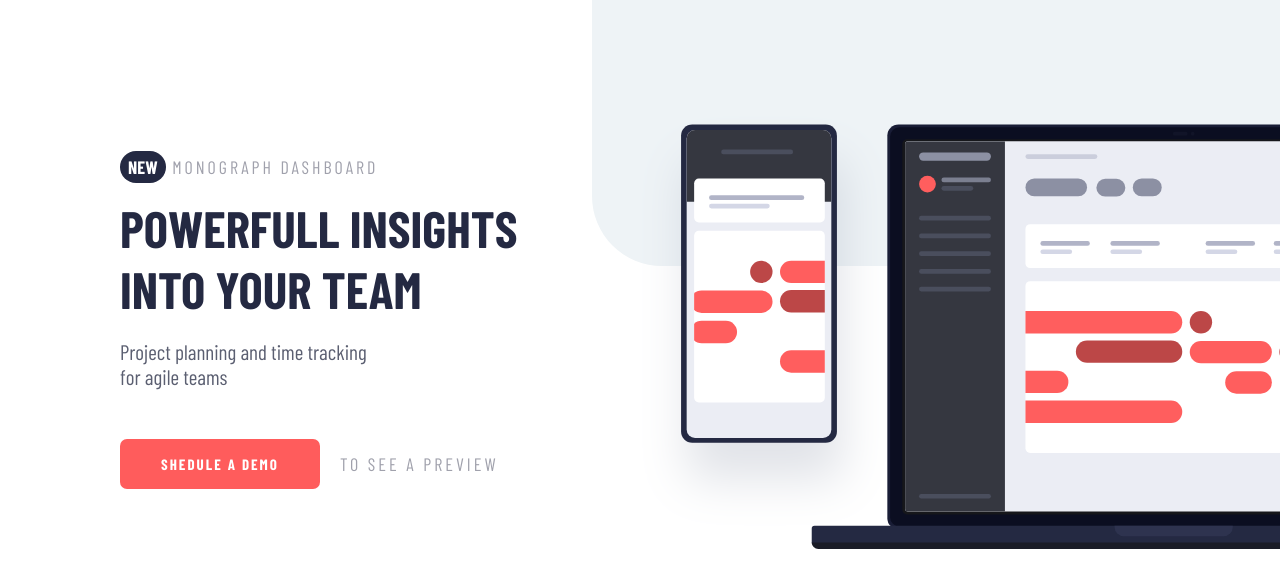
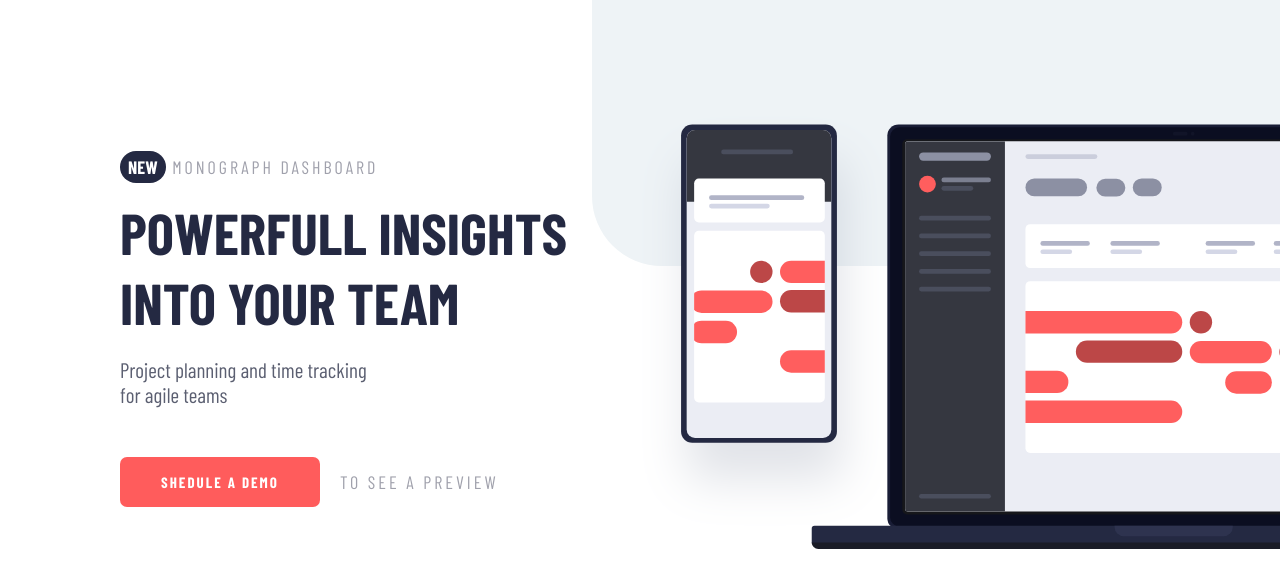
Before and after one commit to TrakaMeitene/project-tracking, a plain HTML site: page index.html in a window 1280 px wide. Shown: the part 134-722 px from the top of the page. Drawn offline with nearby package versions, Linux system fonts and the light colour scheme.

Commit message:
Update style.css

```diff
--- a/style.css
+++ b/style.css
@@ -318,6 +318,6 @@
         right:-20%;
     }
     h1{
-        font-size: 3.2em;
+        font-size: 3.6em;
     }
 }
```
